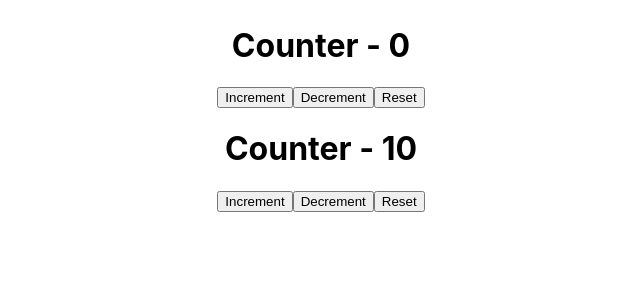
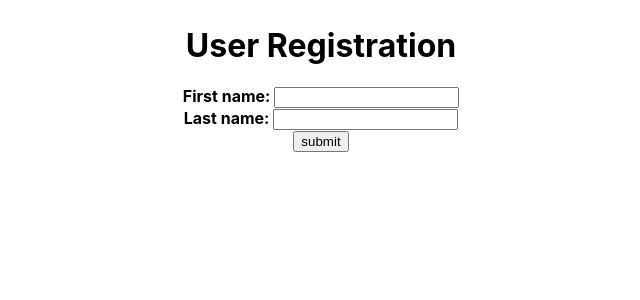
Before and after one commit to GeekShubhamRajput/react-js-learning, a React (Create React App) app: page / in a window 1280 px wide. Shown: the top 300 px of the page, without its empty margins (319-959 px from the left). Built offline with nearby package versions, Linux system fonts and the light colour scheme.

Commit message:
useInput Custom Hook
Create custom hook for form inputs

```diff
--- a/src/App.js
+++ b/src/App.js
@@ -1,13 +1,11 @@
 import React from 'react'
 import './App.css';
-import CounterOneOne from "./components/CounterOneOne"
-import CounterTwoTwo from "./components/CounterTwoTwo"
+import UserForm from "./components/UserForm"
 
 function App() {
   return(
     <div className="App">
-      <CounterOneOne />
-      <CounterTwoTwo />
+      <UserForm />
     </div>
   )
 }
--- /dev/null
+++ b/src/components/UserForm.js
@@ -0,0 +1,37 @@
+import React from 'react'
+import useInput from "../hooks/useInput"
+
+function UserForm(){
+  const [firstName, bindFirstName, resetFirstName] = useInput('')
+  const [lastName, bindLastName, resetLastName] = useInput('')
+
+  const submitHandler=(e)=>{
+    e.preventDefault();
+    alert(`First name : ${firstName} and Last Name : ${lastName}`)
+    resetFirstName();
+    resetLastName();
+  }
+
+  return(
+    <div>
+      <h1>User Registration</h1>
+      <form onSubmit={submitHandler}>
+        <div>
+          <label><b>First name: </b></label>
+          <input {...bindFirstName} type="text" />
+        </div>
+
+        <div>
+          <label><b>Last name: </b></label>
+          <input {...bindLastName} type="text" />
+        </div>
+
+        <div>
+          <button type="submit">submit</button>
+        </div>
+      </form>
+    </div>
+  )
+}
+
+export default UserForm
--- /dev/null
+++ b/src/hooks/useInput.js
@@ -0,0 +1,17 @@
+import {useState} from 'react'
+
+function useInput(initialValue){
+  const [value, setValue] = useState(initialValue)
+  const reset=()=>{
+    setValue(initialValue)
+  }
+  const bind={
+    value,
+    onChange: (e) =>{
+      setValue(e.target.value)
+    }
+  }
+  return [value, bind, reset]
+}
+
+export default useInput
```
